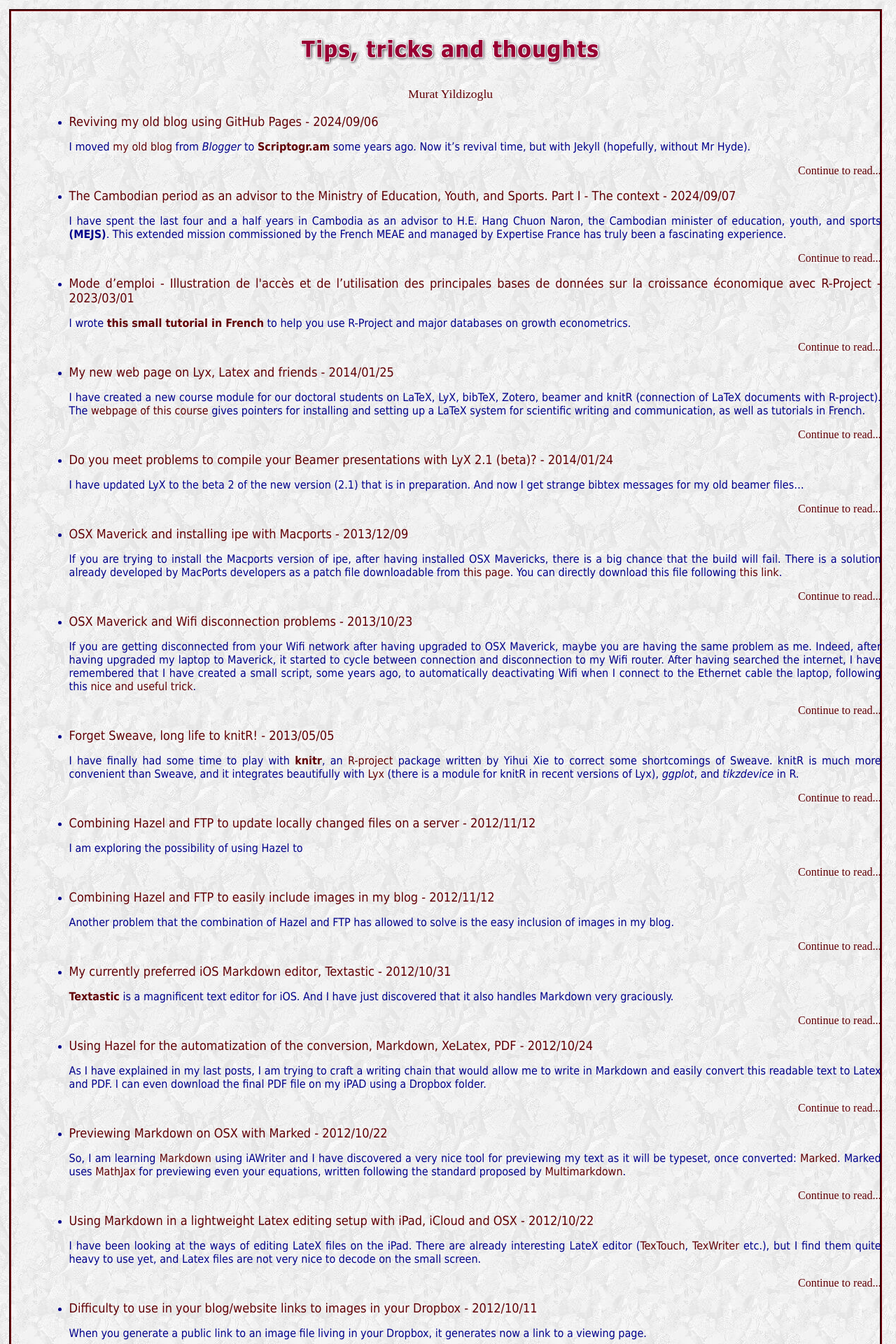
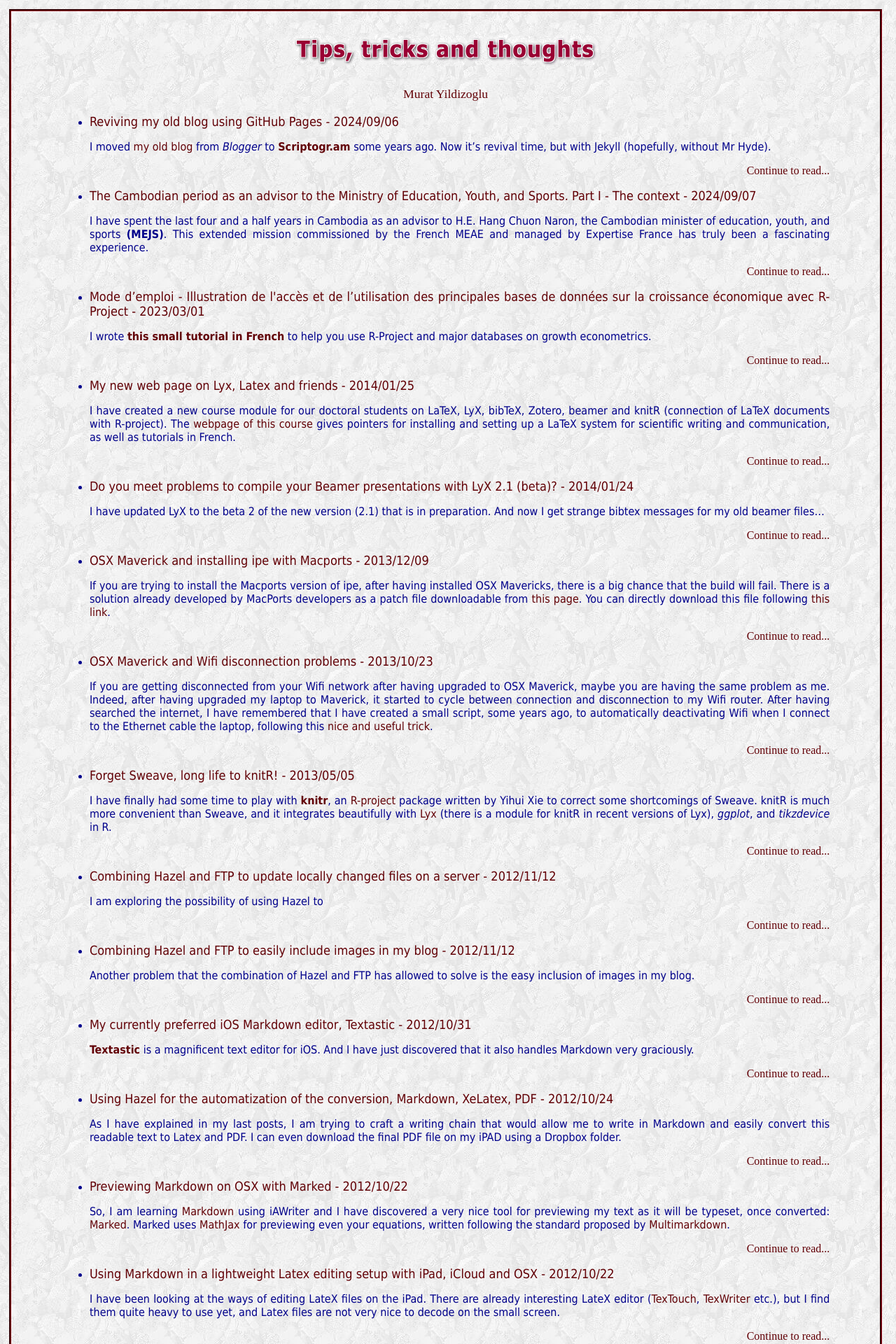
Before and after one commit to myildi/myildi.github.io, a Jekyll site: the page built from index.html, in a window 1280 px wide. Shown: the top 1920 px of the page at 70% size. Built offline with Jekyll 4.4.1, drawn with Linux system fonts in a browser that asks for light colours.

Commit message:
Update main2.css

```diff
--- a/css/main2.css
+++ b/css/main2.css
@@ -77,7 +77,7 @@ font-style: italic;
  }
 
  .container {
-	width: 100%;
+	width: 95%;
 	max-width: 1200px;
 	margin: 0 auto;
 	padding: 0 15px;
@@ -94,14 +94,14 @@ font-style: italic;
 /* Add these to your existing CSS */
 
 .container {
-  width: 100%;
+  width: 95%;
   max-width: 1200px;
   margin: 0 auto;
   padding: 0 15px;
 }
 
 .img-fluid {
-  max-width: 100%;
+  max-width: 95%;
   height: auto;
 }
 
@@ -130,7 +130,7 @@ font-style: italic;
   body {
     margin: 0.5%;
     padding: 0.5%;
-    width: 98%;
+    width: 95%;
     font-size: 16px;
   }
 
@@ -177,12 +177,12 @@ font-style: italic;
 }
 
 table {
-  width: 100%;
+  width: 95%;
   overflow-x: auto;
   display: block;
 }
 
 img {
-  max-width: 100%;
+  max-width: 95%;
   height: auto;
 }
```
